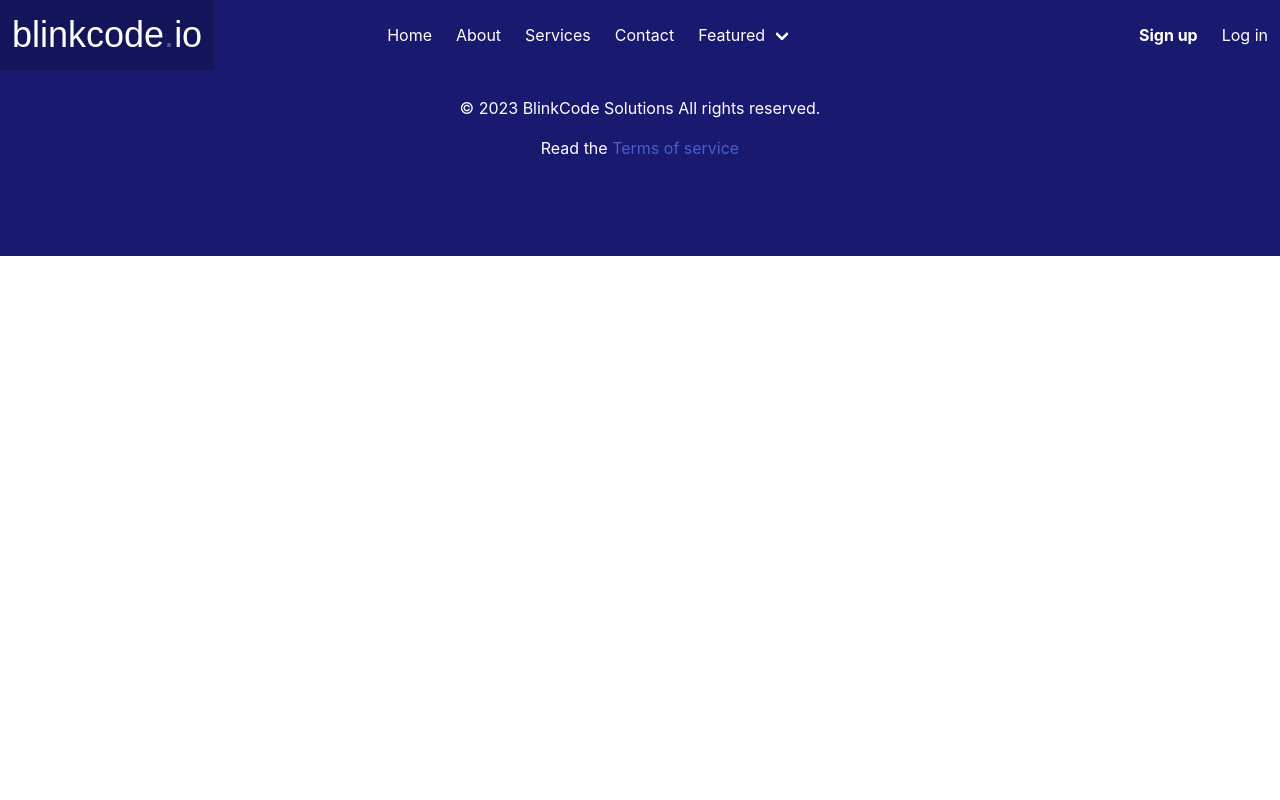
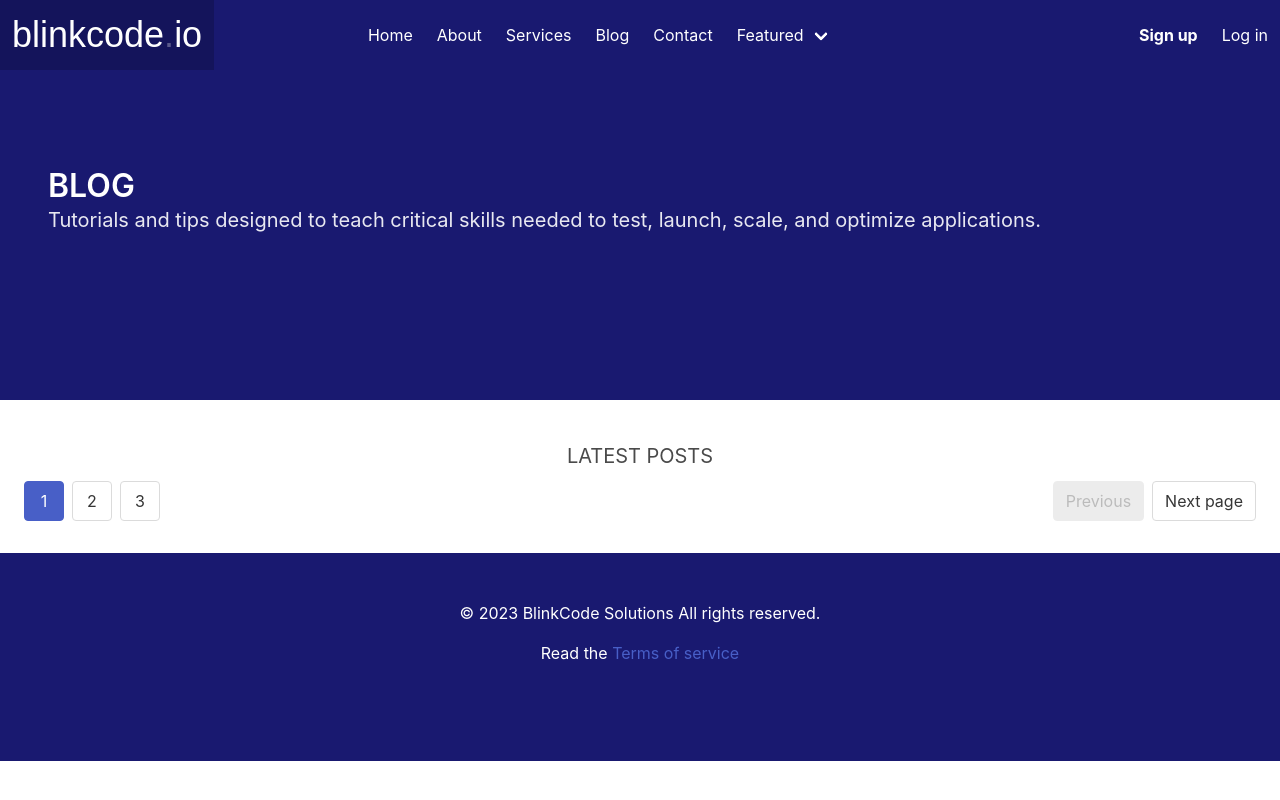
Before and after one commit to blinkcode-io/website, a SvelteKit app: page /blog in a window 1280 px wide. Before the commit this address had no page. Built offline with nearby package versions, Linux system fonts and the light colour scheme.

Commit message:
Created blog page. (#15)
Co-authored-by: Joseph Kariuki <joehene@gmail.com>

```diff
--- a/src/components/Header.svelte
+++ b/src/components/Header.svelte
@@ -29,6 +29,7 @@
 			<a class="navbar-item"> Home </a>
 			<a href="/about" class="navbar-item"> About </a>
 			<a href="/services" class="navbar-item"> Services </a>
+			<a href="/blog" class="navbar-item"> Blog </a>
 			<a href="/contact" class="navbar-item"> Contact </a>
 
 			<div class="navbar-item has-dropdown is-hoverable">
--- /dev/null
+++ b/src/routes/blog/+page.svelte
@@ -0,0 +1,32 @@
+<script lang="ts">
+</script>
+
+<section class="hero is-primary is-halfheight mt-0">
+	<div class="hero-body">
+		<div>
+			<p class="title">BLOG</p>
+			<p class="subtitle">
+				Tutorials and tips designed to teach critical skills needed to test, launch, scale, and
+				optimize applications.
+			</p>
+		</div>
+	</div>
+</section>
+<section class="section is-medium">
+	<p class="subtitle has-text-centered m-3">LATEST POSTS</p>
+	<nav class="pagination" role="navigation" aria-label="pagination">
+		<a class="pagination-previous is-disabled" title="This is the first page">Previous</a>
+		<a class="pagination-next">Next page</a>
+		<ul class="pagination-list">
+			<li>
+				<a class="pagination-link is-current" aria-label="Page 1" aria-current="page">1</a>
+			</li>
+			<li>
+				<a class="pagination-link" aria-label="Goto page 2">2</a>
+			</li>
+			<li>
+				<a class="pagination-link" aria-label="Goto page 3">3</a>
+			</li>
+		</ul>
+	</nav>
+</section>
```
